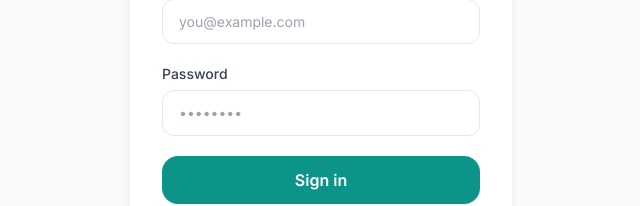
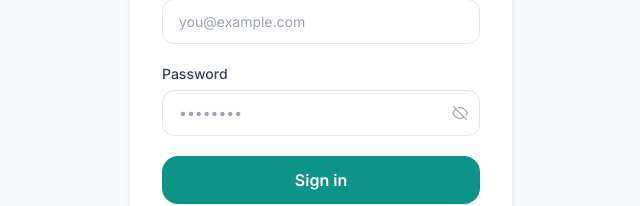
Before and after one commit to anas867542/hackathon-2026-05-anasshafiq, a Next.js app in the folder transpolink-web/: page /login in a window 1280 px wide. Shown: the part 348-554 px from the top of the page, without its empty margins (319-959 px from the left). Built offline with nearby package versions, Linux system fonts and the light colour scheme; no server answers.

Commit message:
feat: add password visibility toggle to Input component

```diff
--- a/transpolink-web/src/components/ui/Input.tsx
+++ b/transpolink-web/src/components/ui/Input.tsx
@@ -1,4 +1,6 @@
-import { forwardRef, InputHTMLAttributes, TextareaHTMLAttributes } from 'react';
+'use client';
+
+import { forwardRef, InputHTMLAttributes, TextareaHTMLAttributes, useState } from 'react';
 import { cn } from '@/lib/utils';
 
 interface FieldProps {
@@ -23,11 +25,29 @@ const baseInput = [
 
 const labelClass = 'block text-sm font-medium text-gray-700 mb-1.5';
 
+function EyeIcon({ open }: { open: boolean }) {
+  return open ? (
+    <svg xmlns="http://www.w3.org/2000/svg" viewBox="0 0 24 24" fill="none" stroke="currentColor" strokeWidth="1.75" strokeLinecap="round" strokeLinejoin="round" className="size-4">
+      <path d="M2 12s3-7 10-7 10 7 10 7-3 7-10 7-10-7-10-7Z" />
+      <circle cx="12" cy="12" r="3" />
+    </svg>
+  ) : (
+    <svg xmlns="http://www.w3.org/2000/svg" viewBox="0 0 24 24" fill="none" stroke="currentColor" strokeWidth="1.75" strokeLinecap="round" strokeLinejoin="round" className="size-4">
+      <path d="M17.94 17.94A10.07 10.07 0 0 1 12 20c-7 0-11-8-11-8a18.45 18.45 0 0 1 5.06-5.94" />
+      <path d="M9.9 4.24A9.12 9.12 0 0 1 12 4c7 0 11 8 11 8a18.5 18.5 0 0 1-2.16 3.19" />
+      <line x1="2" y1="2" x2="22" y2="22" />
+    </svg>
+  );
+}
+
 export const Input = forwardRef<HTMLInputElement, InputProps>(function Input(
-  { label, hint, error, className, id, ...rest },
+  { label, hint, error, className, id, type, ...rest },
   ref,
 ) {
+  const [showPassword, setShowPassword] = useState(false);
+  const isPassword = type === 'password';
   const inputId = id ?? rest.name;
+
   return (
     <div className="space-y-1">
       {label && (
@@ -35,16 +55,31 @@ export const Input = forwardRef<HTMLInputElement, InputProps>(function Input(
           {label}
         </label>
       )}
+      <div className={isPassword ? 'relative' : undefined}>
         <input
           id={inputId}
           ref={ref}
+          type={isPassword ? (showPassword ? 'text' : 'password') : type}
           className={cn(
             baseInput,
+            isPassword ? 'pr-11' : '',
             error ? 'border-red-400 focus:border-red-500 focus:shadow-none' : '',
             className,
           )}
           {...rest}
         />
+        {isPassword && (
+          <button
+            type="button"
+            tabIndex={-1}
+            onClick={() => setShowPassword((v) => !v)}
+            className="absolute right-3 top-1/2 -translate-y-1/2 text-gray-400 hover:text-gray-600 transition-colors focus:outline-none"
+            aria-label={showPassword ? 'Hide password' : 'Show password'}
+          >
+            <EyeIcon open={showPassword} />
+          </button>
+        )}
+      </div>
       {error ? (
         <p className="flex items-center gap-1.5 text-xs text-red-600 mt-1.5">
           <span aria-hidden className="shrink-0 text-red-500">⚠</span>
```
Lines whose indentation alone changed are shown as unchanged.
